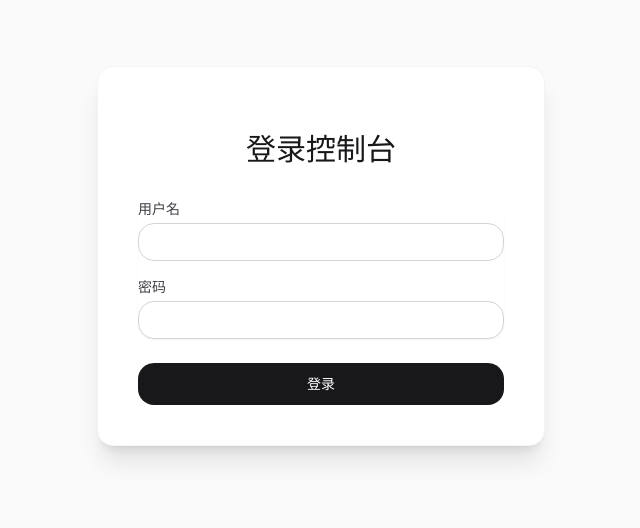
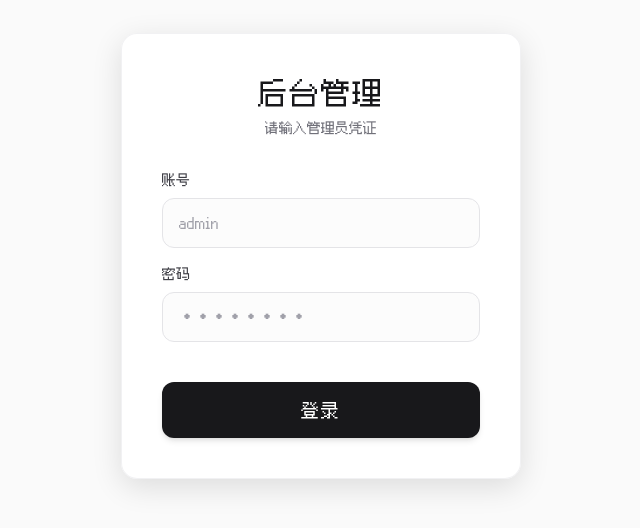
Before and after one commit to rootclouder/home, a React (Vite) app: page /admin/login in a window 1280 px wide. Shown: the part 144-672 px from the top of the page, without its empty margins (319-959 px from the left). Built offline with nearby package versions, Linux system fonts and the light colour scheme; no server answers.

Commit message:
feat: Replace admin nav button with Trae-inspired Floating Robot and redesign login page to minimal glassmorphism style

```diff
--- /dev/null
+++ b/src/components/FloatingRobot.tsx
@@ -0,0 +1,143 @@
+import { useState, useEffect, useRef } from 'react'
+import { useNavigate } from 'react-router-dom'
+
+export default function FloatingRobot() {
+  const [position, setPosition] = useState({ x: 0, y: 0 })
+  const [isDragging, setIsDragging] = useState(false)
+  const [mousePos, setMousePos] = useState({ x: 0, y: 0 })
+  const dragRef = useRef({ startX: 0, startY: 0, elemX: 0, elemY: 0, isDragging: false, hasMoved: false })
+  const robotRef = useRef<HTMLDivElement>(null)
+  const navigate = useNavigate()
+  const [mounted, setMounted] = useState(false)
+  const [isLoading, setIsLoading] = useState(false)
+
+  useEffect(() => {
+    setPosition({ x: window.innerWidth - 80, y: window.innerHeight - 100 })
+    setMounted(true)
+  }, [])
+
+  useEffect(() => {
+    const handlePointerMove = (e: PointerEvent) => {
+      setMousePos({ x: e.clientX, y: e.clientY })
+      if (dragRef.current.isDragging) {
+        dragRef.current.hasMoved = true
+        let newX = dragRef.current.elemX + (e.clientX - dragRef.current.startX)
+        let newY = dragRef.current.elemY + (e.clientY - dragRef.current.startY)
+        // Adjust bounds for the new 56x56 pixel robot + antenna/feet
+        newX = Math.max(10, Math.min(window.innerWidth - 66, newX))
+        newY = Math.max(20, Math.min(window.innerHeight - 76, newY))
+        setPosition({ x: newX, y: newY })
+      }
+    }
+
+    const handlePointerUp = () => {
+      if (dragRef.current.isDragging) {
+        dragRef.current.isDragging = false
+        setIsDragging(false)
+      }
+    }
+
+    window.addEventListener('pointermove', handlePointerMove)
+    window.addEventListener('pointerup', handlePointerUp)
+
+    return () => {
+      window.removeEventListener('pointermove', handlePointerMove)
+      window.removeEventListener('pointerup', handlePointerUp)
+    }
+  }, [])
+
+  const handlePointerDown = (e: React.PointerEvent) => {
+    e.preventDefault() // prevent text selection
+    dragRef.current = {
+      startX: e.clientX,
+      startY: e.clientY,
+      elemX: position.x,
+      elemY: position.y,
+      isDragging: true,
+      hasMoved: false
+    }
+    setIsDragging(true)
+    e.currentTarget.setPointerCapture(e.pointerId)
+  }
+
+  const handleClick = () => {
+    if (!dragRef.current.hasMoved && !isLoading) {
+      setIsLoading(true)
+      // Play a tasteful loading sequence before navigating
+      setTimeout(() => {
+        navigate('/admin')
+        setIsLoading(false)
+      }, 600) // 600ms allows the transition to play out
+    }
+  }
+
+  // Calculate smooth core translation
+  const calculateCoreOffset = () => {
+    if (!robotRef.current) return { x: 0, y: 0 }
+    const rect = robotRef.current.getBoundingClientRect()
+    const coreCenterX = rect.left + 28 // center of w-14 (56px)
+    const coreCenterY = rect.top + 28
+    const dx = mousePos.x - coreCenterX
+    const dy = mousePos.y - coreCenterY
+    const angle = Math.atan2(dy, dx)
+    // Max movement distance (reduced slightly to fit two eyes without clipping)
+    const distance = Math.min(4.5, Math.hypot(dx, dy) / 20)
+    return {
+      x: Math.cos(angle) * distance,
+      y: Math.sin(angle) * distance
+    }
+  }
+
+  const coreOffset = calculateCoreOffset()
+
+  if (!mounted) return null
+
+  return (
+    <div
+      ref={robotRef}
+      style={{
+        position: 'fixed',
+        left: position.x,
+        top: position.y,
+        touchAction: 'none',
+        zIndex: 9999,
+      }}
+      onPointerDown={handlePointerDown}
+      onClick={handleClick}
+      // Use transition-transform instead of transition-all to prevent dragging lag (left/top delay)
+      className={`cursor-pointer transition-transform duration-100 ${isDragging ? 'scale-95' : 'hover:scale-110'} ${isLoading ? 'scale-75' : ''} group`}
+      title="后台管理"
+    >
+      {/* Trae-inspired AI Core */}
+      <div className={`relative w-14 h-14 rounded-2xl bg-white/90 dark:bg-zinc-900/90 backdrop-blur-xl shadow-xl border border-zinc-200/50 dark:border-zinc-700/50 flex items-center justify-center overflow-hidden transition-all duration-500 ${isLoading ? 'shadow-[0_0_40px_rgba(168,85,247,0.8)] scale-125' : 'group-hover:shadow-[0_0_25px_rgba(168,85,247,0.4)]'}`}>
+
+        {/* Animated Gradient Background */}
+        <div className={`absolute inset-0 bg-gradient-to-tr from-cyan-500 via-purple-500 to-pink-500 transition-opacity duration-500 ${isLoading ? 'opacity-50' : 'opacity-10 group-hover:opacity-20'}`} />
+
+        {/* Spinning Gradient Ring */}
+        <div className={`absolute inset-0 flex items-center justify-center transition-opacity duration-500 ${isLoading ? 'opacity-100' : 'opacity-80 group-hover:opacity-100'}`}>
+          <div className={`w-24 h-24 bg-gradient-to-tr from-cyan-400 via-purple-500 to-pink-500 ${isLoading ? 'animate-[spin_0.5s_linear_infinite]' : 'animate-[spin_3s_linear_infinite]'}`} />
+        </div>
+
+        {/* Inner Mask to create the ring effect */}
+        <div className={`absolute inset-[3px] bg-white dark:bg-zinc-900 rounded-[13px] z-10 transition-colors duration-500 ${isLoading ? 'bg-transparent dark:bg-transparent' : ''}`} />
+
+        {/* The "Eyes" / Core that tracks the mouse */}
+        <div
+          className={`relative z-20 flex gap-1.5 transition-all duration-300 ${isLoading ? 'scale-150 gap-0' : ''}`}
+          style={isLoading ? { transform: 'translate(0px, 0px)' } : { transform: `translate(${coreOffset.x}px, ${coreOffset.y}px)` }}
+        >
+          {/* Left Eye */}
+          <div className={`w-3.5 h-3.5 rounded-full bg-gradient-to-tr from-cyan-400 to-purple-500 flex items-center justify-center transition-all duration-300 ${isLoading ? 'w-4 h-4 shadow-[0_0_20px_rgba(255,255,255,0.8)]' : 'shadow-[0_0_8px_rgba(168,85,247,0.6)] group-hover:scale-125'}`}>
+            <div className={`bg-white rounded-full transition-all duration-300 ${isLoading ? 'w-2 h-2 shadow-[0_0_8px_rgba(255,255,255,1)]' : 'w-1 h-1 shadow-[0_0_4px_rgba(255,255,255,1)]'}`} />
+          </div>
+          {/* Right Eye */}
+          <div className={`w-3.5 h-3.5 rounded-full bg-gradient-to-tr from-purple-500 to-pink-500 flex items-center justify-center transition-all duration-300 ${isLoading ? 'w-4 h-4 shadow-[0_0_20px_rgba(255,255,255,0.8)]' : 'shadow-[0_0_8px_rgba(168,85,247,0.6)] group-hover:scale-125'}`}>
+            <div className={`bg-white rounded-full transition-all duration-300 ${isLoading ? 'w-2 h-2 shadow-[0_0_8px_rgba(255,255,255,1)]' : 'w-1 h-1 shadow-[0_0_4px_rgba(255,255,255,1)]'}`} />
+          </div>
+        </div>
+
+      </div>
+    </div>
+  )
+}
--- a/src/pages/Articles.tsx
+++ b/src/pages/Articles.tsx
@@ -2,6 +2,7 @@ import { useEffect, useState } from 'react'
 import { Link } from 'react-router-dom'
 import { Github, Twitter, Mail, ArrowRight, ArrowLeft, X, FileText } from 'lucide-react'
 import MDEditor from '@uiw/react-md-editor'
+import FloatingRobot from '../components/FloatingRobot'
 
 export default function Articles() {
   const [settings, setSettings] = useState<any>(null)
@@ -223,7 +224,6 @@ export default function Articles() {
                 {c.name}
               </button>
             ))}
-            <Link to="/admin" className="px-4 py-2 bg-zinc-900 dark:bg-white text-white dark:text-zinc-900 rounded-full hover:scale-105 transition-transform">后台管理</Link>
           </div>
         </div>
       </nav>
@@ -327,6 +327,9 @@ export default function Articles() {
           </div>
         </div>
       )}
+
+      {/* Floating Robot for Admin Navigation */}
+      <FloatingRobot />
     </div>
   )
 }
--- a/src/pages/Home.tsx
+++ b/src/pages/Home.tsx
@@ -2,6 +2,7 @@ import { useEffect, useState } from 'react'
 import { Github, Twitter, Mail, ArrowRight, X } from 'lucide-react'
 import MDEditor from '@uiw/react-md-editor'
 import Typewriter from 'typewriter-effect'
+import FloatingRobot from '../components/FloatingRobot'
 
 export default function Home() {
   const [settings, setSettings] = useState<any>(null)
@@ -82,7 +83,6 @@ export default function Home() {
             {categories.filter(c => !c.parentId).map(c => (
               <a key={c.id} href={`/articles?categoryId=${c.id}`} className="hover:text-[var(--primary)] transition-colors">{c.name}</a>
             ))}
-            <a href="/admin" className="px-4 py-2 bg-zinc-900 dark:bg-white text-white dark:text-zinc-900 rounded-full hover:scale-105 transition-transform">后台管理</a>
           </div>
         </div>
       </nav>
@@ -298,6 +298,9 @@ export default function Home() {
           </div>
         </div>
       )}
+
+      {/* Floating Robot for Admin Navigation */}
+      <FloatingRobot />
     </div>
   )
 }
--- a/src/pages/admin/Login.tsx
+++ b/src/pages/admin/Login.tsx
@@ -1,4 +1,4 @@
-import { useState } from 'react'
+import { useState, useEffect } from 'react'
 import { useNavigate } from 'react-router-dom'
 import { useStore } from '../../store'
 
@@ -6,11 +6,27 @@ export default function Login() {
   const [username, setUsername] = useState('')
   const [password, setPassword] = useState('')
   const [error, setError] = useState('')
+  const [loading, setLoading] = useState(false)
   const setToken = useStore(state => state.setToken)
   const navigate = useNavigate()
 
+  const [settings, setSettings] = useState<any>(null)
+  const [isLoaded, setIsLoaded] = useState(false)
+
+  useEffect(() => {
+    fetch('/api/settings')
+      .then(res => res.ok ? res.json() : null)
+      .then(data => {
+        if (data) setSettings(data)
+      })
+      .catch(err => console.error('Failed to load settings', err))
+      .finally(() => setIsLoaded(true))
+  }, [])
+
   const handleLogin = async (e: React.FormEvent) => {
     e.preventDefault()
+    setLoading(true)
+    setError('')
     try {
       const res = await fetch('/api/auth/login', {
         method: 'POST',
@@ -27,51 +43,84 @@ export default function Login() {
     } catch (err) {
       setError('登录失败')
     }
+    setLoading(false)
   }
 
+  if (!isLoaded) return <div className="min-h-screen bg-zinc-50 dark:bg-zinc-950" />
+
   return (
-    <div className="min-h-screen flex items-center justify-center bg-zinc-50 dark:bg-zinc-950 py-12 px-4 sm:px-6 lg:px-8">
-      <div className="max-w-md w-full space-y-8 bg-white dark:bg-zinc-900 p-10 rounded-2xl shadow-xl border border-zinc-100 dark:border-zinc-800">
+    <div className="relative min-h-screen flex items-center justify-center bg-zinc-50 dark:bg-zinc-950 pixel-font">
+      {/* Background Wallpaper without heavy masks */}
+      {settings?.heroBgUrl && (
+        <div
+          className="absolute inset-0 z-0 bg-cover bg-center bg-no-repeat"
+          style={{
+            backgroundImage: `url(${settings.heroBgUrl})`,
+            opacity: settings.heroBgOpacity ?? 1
+          }}
+        />
+      )}
+
+      {/* Minimalist Login Card */}
+      <div className="relative z-10 w-full max-w-md p-6">
+        <div className="bg-white/90 dark:bg-zinc-900/90 backdrop-blur-xl border border-zinc-200/50 dark:border-zinc-800/50 shadow-[0_8px_30px_rgb(0,0,0,0.12)] rounded-2xl p-8 sm:p-10">
+
+          <div className="mb-8 text-center">
+            <h2 className="text-3xl text-zinc-900 dark:text-white tracking-wider">
+              后台管理
+            </h2>
+            <p className="mt-2 text-zinc-500 dark:text-zinc-400 text-sm">请输入管理员凭证</p>
+          </div>
+
+          <form className="space-y-6" onSubmit={handleLogin}>
+            {error && (
+              <div className="p-3 bg-red-50 dark:bg-red-900/30 border border-red-200 dark:border-red-800 text-red-600 dark:text-red-400 text-sm rounded-xl text-center">
+                {error}
+              </div>
+            )}
+
+            <div className="space-y-4">
               <div>
-          <h2 className="mt-6 text-center text-3xl font-extrabold text-zinc-900 dark:text-white">
-            登录控制台
-          </h2>
-        </div>
-        <form className="mt-8 space-y-6" onSubmit={handleLogin}>
-          {error && <div className="text-red-500 text-sm text-center bg-red-50 py-2 rounded-lg">{error}</div>}
-          <div className="rounded-2xl shadow-sm space-y-4">
-            <div>
-              <label className="block text-sm font-medium text-zinc-700 dark:text-zinc-300 mb-1">用户名</label>
+                <label className="block text-sm text-zinc-700 dark:text-zinc-300 mb-2 tracking-wide">
+                  账号
+                </label>
                 <input
                   type="text"
                   required
-                className="appearance-none relative block w-full px-3 py-2 border border-zinc-300 dark:border-zinc-700 dark:bg-zinc-800 placeholder-zinc-500 text-zinc-900 dark:text-white rounded-2xl focus:outline-none focus:ring-zinc-500 focus:border-zinc-500 focus:z-10 sm:text-sm"
+                  className="w-full px-4 py-3 bg-zinc-50/50 dark:bg-zinc-800/50 border border-zinc-200 dark:border-zinc-700 text-zinc-900 dark:text-white rounded-xl focus:outline-none focus:ring-2 focus:ring-zinc-900 dark:focus:ring-white focus:border-transparent transition-all placeholder:text-zinc-400"
+                  placeholder="admin"
                   value={username}
                   onChange={e => setUsername(e.target.value)}
                 />
               </div>
+
               <div>
-              <label className="block text-sm font-medium text-zinc-700 dark:text-zinc-300 mb-1">密码</label>
+                <label className="block text-sm text-zinc-700 dark:text-zinc-300 mb-2 tracking-wide">
+                  密码
+                </label>
                 <input
                   type="password"
                   required
-                className="appearance-none relative block w-full px-3 py-2 border border-zinc-300 dark:border-zinc-700 dark:bg-zinc-800 placeholder-zinc-500 text-zinc-900 dark:text-white rounded-2xl focus:outline-none focus:ring-zinc-500 focus:border-zinc-500 focus:z-10 sm:text-sm"
+                  className="w-full px-4 py-3 bg-zinc-50/50 dark:bg-zinc-800/50 border border-zinc-200 dark:border-zinc-700 text-zinc-900 dark:text-white rounded-xl focus:outline-none focus:ring-2 focus:ring-zinc-900 dark:focus:ring-white focus:border-transparent transition-all placeholder:text-zinc-400"
+                  placeholder="••••••••"
                   value={password}
                   onChange={e => setPassword(e.target.value)}
                 />
               </div>
             </div>
 
-          <div>
+            <div className="pt-4">
               <button
                 type="submit"
-              className="group relative w-full flex justify-center py-2.5 px-4 border border-transparent text-sm font-medium rounded-2xl text-white bg-zinc-900 hover:bg-zinc-800 dark:bg-white dark:text-zinc-900 dark:hover:bg-zinc-200 focus:outline-none focus:ring-2 focus:ring-offset-2 focus:ring-zinc-900 transition-colors"
+                disabled={loading}
+                className="w-full bg-zinc-900 dark:bg-white text-white dark:text-zinc-900 py-3.5 rounded-xl hover:bg-zinc-800 dark:hover:bg-zinc-100 transition-colors disabled:opacity-50 disabled:cursor-not-allowed tracking-widest text-lg shadow-md"
               >
-              登录
+                {loading ? '登录中...' : '登录'}
               </button>
             </div>
           </form>
         </div>
       </div>
+    </div>
   )
 }
```
Lines whose indentation alone changed are shown as unchanged.
